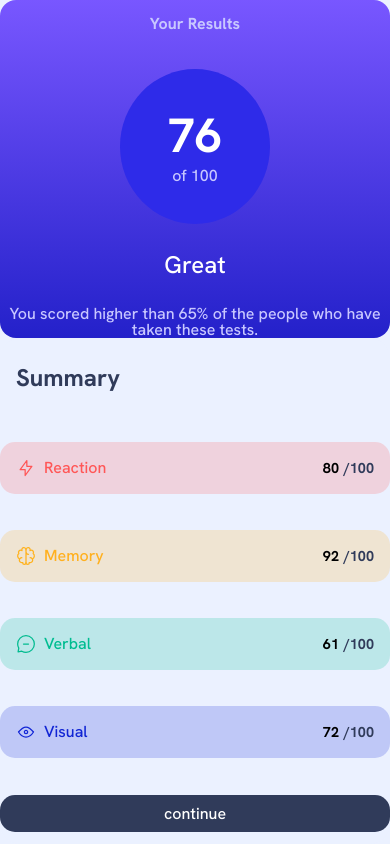
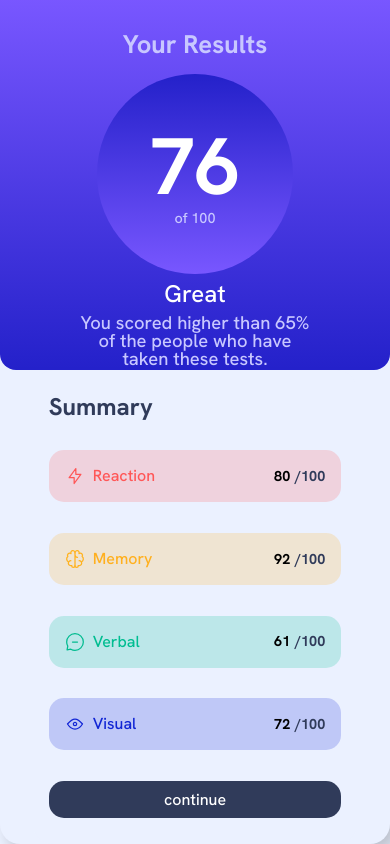
Before and after one commit to maviYoki/summary-component-frontmentor, a plain HTML site: page index.html in a window 390 px wide. Drawn offline with Linux system fonts and the light colour scheme.

Commit message:
styles: correction of commands without media query and continuation of media query

```diff
--- a/styles/style.css
+++ b/styles/style.css
@@ -4,7 +4,7 @@
 
 :root {
    --first-element-summary: hsla(0, 100%, 67%, 0.2);
-   --firts-text-summary: hsl(0, 100%, 67%);
+   --first-text-summary: hsl(0, 100%, 67%);
    --second-element-summary: hsla(39, 100%, 56%, 0.2);
    --second-text-summary: hsl(39, 100%, 56%);
    --third-element-summary: hsla(166, 100%, 37%, 0.2);
@@ -24,6 +24,7 @@
    --border-radius-elements: 15px;
    --padding-geral: 1rem;
    --summary-height: 60%;
+   --font-size-width-media-query-H2: 5rem;
 }
 
 * {
@@ -56,8 +57,8 @@ main {
    display: flex;
    flex-direction: column;
    justify-content: space-between;
-   gap: 0.7rem;
-   padding: 3.5rem;
+   gap: 1rem;
+   padding: 1rem 1.7rem 3rem;
    width: 50%;
    background: linear-gradient(
       to bottom,
@@ -66,12 +67,12 @@ main {
    );
    text-align: center;
    align-items: center;
-   border-radius: var(--padding-geral);
+   border-radius: var(--border-radius);
 }
 
-.results h4 {
+.results > h4 {
    color: var(--secondary-font);
-   font-size: 1rem;
+   font-size: 1.1rem;
    font-weight: bold;
    padding: 1rem;
 }
@@ -80,8 +81,12 @@ main {
    display: flex;
    flex-direction: column;
    justify-content: center;
-   background: var(--background-circle);
-   gap: 0.3rem;
+   align-items: center;
+   background: linear-gradient(
+      to bottom,
+      var(--background-first-block-gradient),
+      var(--background-first-block)
+   );
    padding: 2.5rem;
    border-radius: 50%;
 }
@@ -91,7 +96,7 @@ main {
    font-size: 3rem;
    font-weight: bold;
    width: 4rem;
-   padding: 0.2rem;
+   padding: 0.3rem;
 }
 
 .results h3 {
@@ -102,7 +107,7 @@ main {
 
 .results p {
    color: var(--secondary-font);
-   font-size: 1rem;
+   font-size: 0.9rem;
 }
 
 /* start of summary */
@@ -112,7 +117,6 @@ main {
    flex-direction: column;
    justify-content: space-around;
    gap: 0.7rem;
-   padding: 3.5rem;
    width: 50%;
    background: var(--background-secondy-block);
    border-radius: var(--border-radius);
@@ -150,17 +154,17 @@ main {
    display: flex;
    background: var(--first-element-summary);
    border-radius: var(--border-radius-elements);
-   padding: 1rem;
+   padding: var(--padding-geral);
 }
 
 .card-first p {
-   color: var(--firts-text-summary);
+   color: var(--first-text-summary);
 }
 
 .card-second {
    background: var(--second-element-summary);
    border-radius: var(--border-radius-elements);
-   padding: 1rem;
+   padding: var(--padding-geral);
 }
 
 .card-second p {
@@ -170,7 +174,7 @@ main {
 .card-third {
    background: var(--third-element-summary);
    border-radius: var(--border-radius-elements);
-   padding: 1rem;
+   padding: var(--padding-geral);
 }
 
 .card-third p {
@@ -180,7 +184,7 @@ main {
 .card-fourth {
    background: var(--fourth-element-summary);
    border-radius: var(--border-radius-elements);
-   padding: 1rem;
+   padding: var(--padding-geral);
 }
 
 .card-fourth p {
@@ -207,40 +211,48 @@ main {
 
 @media (max-width: 768px) {
    main {
-      width: 100%;
       height: 100%;
    }
 
    .main-block {
       display: flex;
       flex-direction: column;
+      justify-content: center;
       align-items: center;
       width: 100%;
       height: 100%;
-      border-radius: 0;
    }
 
    .results {
+      width: 100%;
       height: calc(100% - var(--summary-height));
-      width: 100%;
-      padding: 0;
+      padding: 1rem 0;
+      gap: 0;
+      border-radius: 0 0 1rem 1rem;
+   }
+
+   .results > h4 {
+      font-size: 1.6rem;
+   }
+
+   .results > div {
+      padding: 3rem;
+   }
+
+   .results > p {
+      display: flex;
+      padding-bottom: 1.5rem;
+      width: 60%;
+      font-size: 115%;
+   }
+
+   .results > div h2 {
+      font-size: var(--font-size-width-media-query-H2);
+      width: cal(1rem + var(--font-size-width-media-query-H2));
    }
 
    .summary {
       height: var(--summary-height);
-      width: 100%;
-      padding: 0;
-   }
-
-   .summary > h2 {
-      padding: 1rem;
-   }
-
-   .card {
-      padding: 1rem;
-   }
-
-   .summary > div {
-      padding: 1rem;
+      width: 75%;
    }
 }
```
